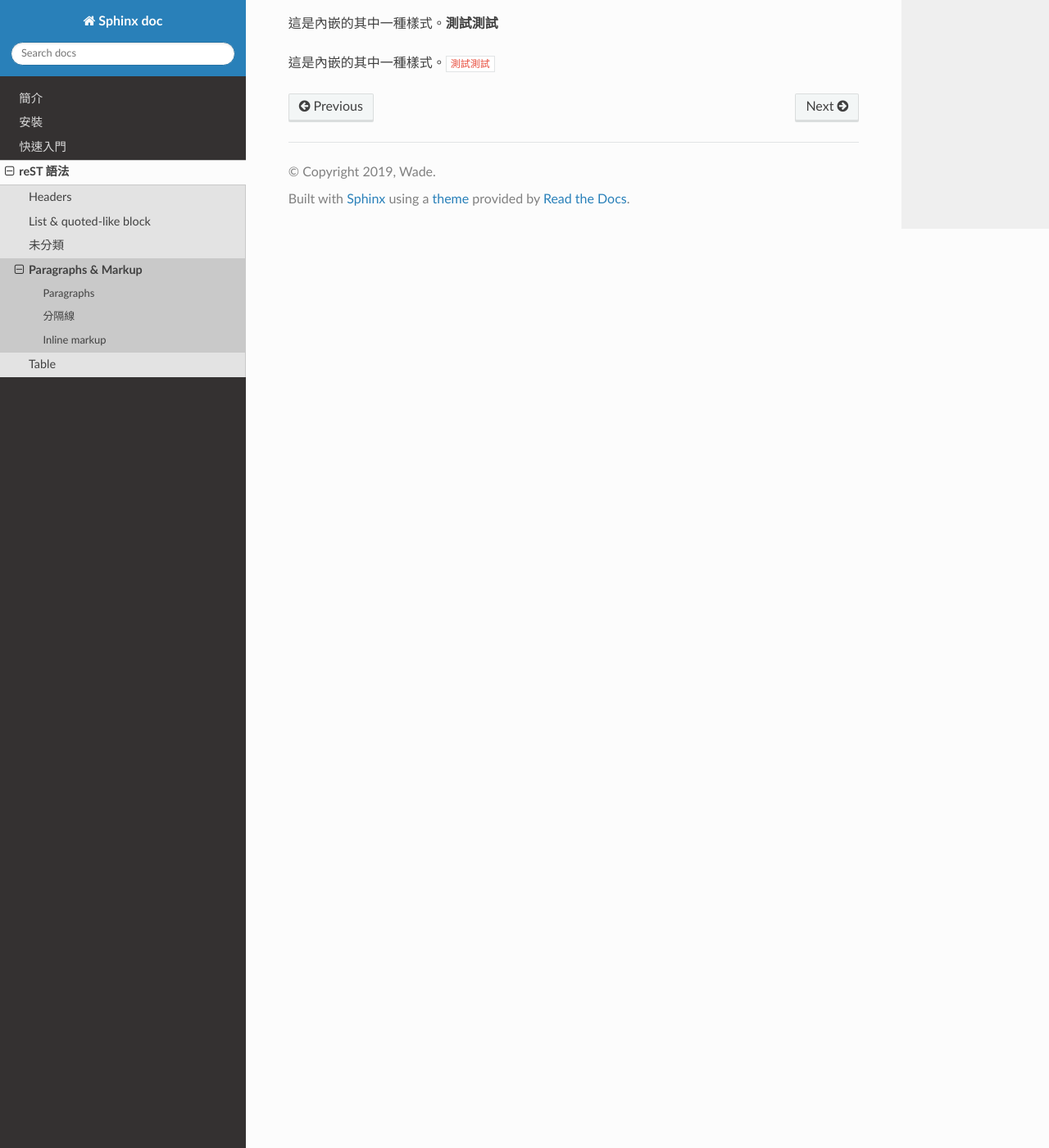
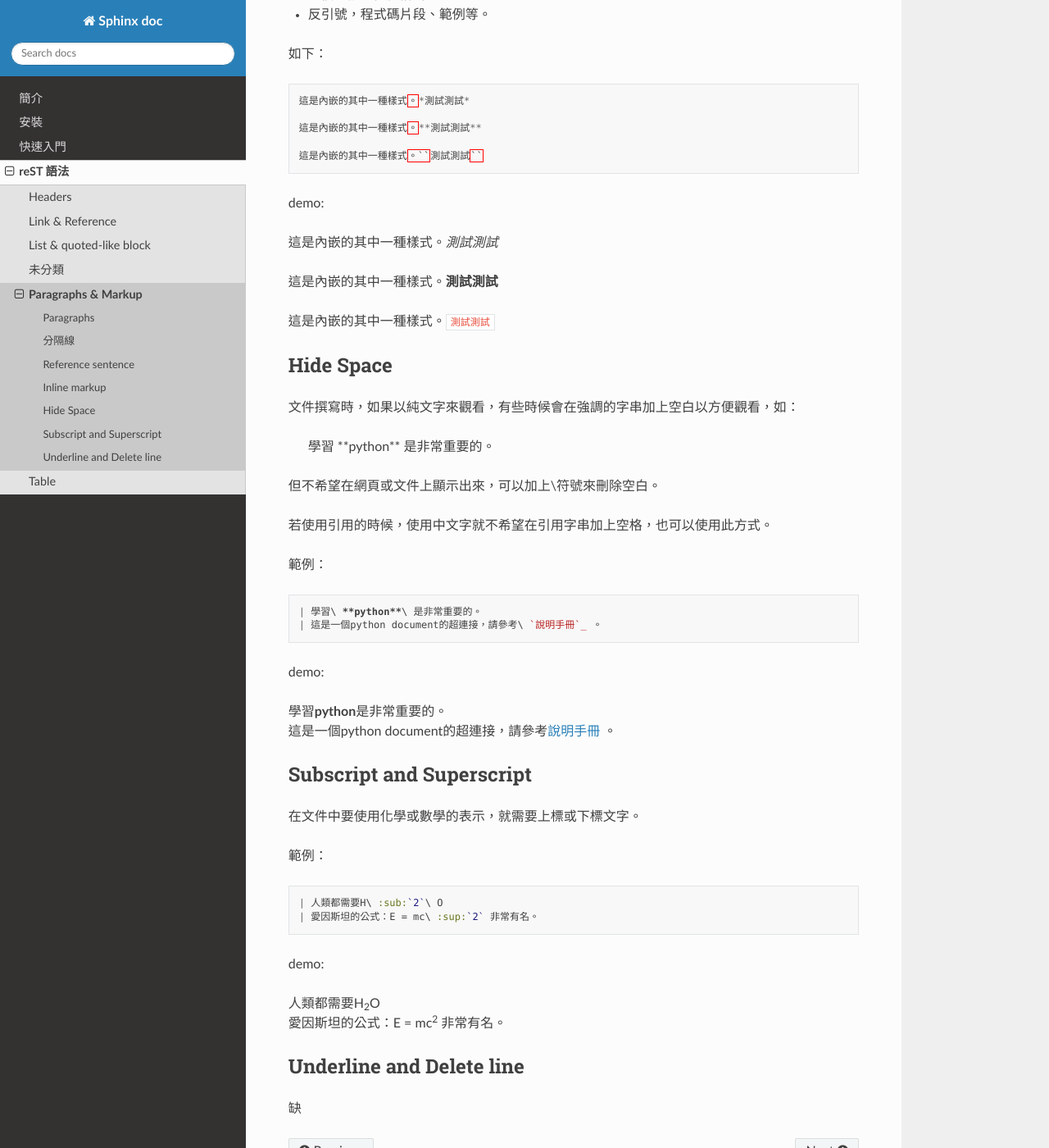
Before and after one commit to WadeChenX/sphinix-doc, a Sphinx documentation site: the page built from source/reST/paragraph_markup.rst, in a window 1280 px wide and 1400 px high, scrolled down 1164 px. Shown: the whole window at 82% size. Built offline with Sphinx 7.4.7 and the Read the Docs theme 2.0.0, drawn with Linux system fonts in a browser that asks for light colours; some of the changed text lies outside the part shown.

Commit message:
Implement link & reference document
Also, complement other document.

```diff
--- a/source/reST/list_quote_block.rst
+++ b/source/reST/list_quote_block.rst
@@ -160,7 +160,6 @@ B) 項目1
 #) 項目2
 #) 項目3
 
-
 Definition list
 ================
 
--- a/source/reST/paragraph_markup.rst
+++ b/source/reST/paragraph_markup.rst
@@ -28,6 +28,21 @@ demo:
 
 下文部份
 
+Reference sentence
+===================
+
+使用\`符號括起來即可。引文只有一行文字。
+
+範例：
+
+.. code-block:: reST
+
+    `世界上最遠的距離不是生與死，而是我愛妳，可是妳不知道。` by 泰戈爾。
+
+demo:
+
+`世界上最遠的距離不是生與死，而是我愛妳，可是妳不知道。` by 泰戈爾。
+
 
 Inline markup
 =============
@@ -55,3 +70,53 @@ demo:
 這是內嵌的其中一種樣式。**測試測試**
 
 這是內嵌的其中一種樣式。``測試測試``
+
+
+Hide Space
+==========
+
+文件撰寫時，如果以純文字來觀看，有些時候會在強調的字串加上空白以方便觀看，如：
+
+    學習 \*\*python\*\* 是非常重要的。
+
+但不希望在網頁或文件上顯示出來，可以加上\\符號來刪除空白。
+
+若使用引用的時候，使用中文字就不希望在引用字串加上空格，也可以使用此方式。
+
+範例：
+
+.. code-block:: reST
+
+    | 學習\ **python**\ 是非常重要的。
+    | 這是一個python document的超連接，請參考\ `說明手冊`_ 。
+
+demo:
+
+| 學習\ **python**\ 是非常重要的。
+| 這是一個python document的超連接，請參考\ `說明手冊`_ 。
+
+.. _說明手冊: https://docs.python.org/2.7/
+
+
+Subscript and Superscript
+=========================
+
+在文件中要使用化學或數學的表示，就需要上標或下標文字。
+
+範例：
+
+.. code-block:: reST
+
+    | 人類都需要H\ :sub:`2`\ O
+    | 愛因斯坦的公式：E = mc\ :sup:`2` 非常有名。
+
+demo:
+
+| 人類都需要H\ :sub:`2`\ O
+| 愛因斯坦的公式：E = mc\ :sup:`2` 非常有名。
+
+
+Underline and Delete line
+==========================
+
+缺
--- a/source/reST/table.rst
+++ b/source/reST/table.rst
@@ -49,6 +49,8 @@ demo:
 
 簡單表相對於網格表，少了|跟+符號。只用-和=表示。
 
+範例：
+
 .. code-block:: reST
 
     =====  =====  ======
```
Also changed, not shown: source/reST/link_ref.rst (added, +273 -0 lines).
